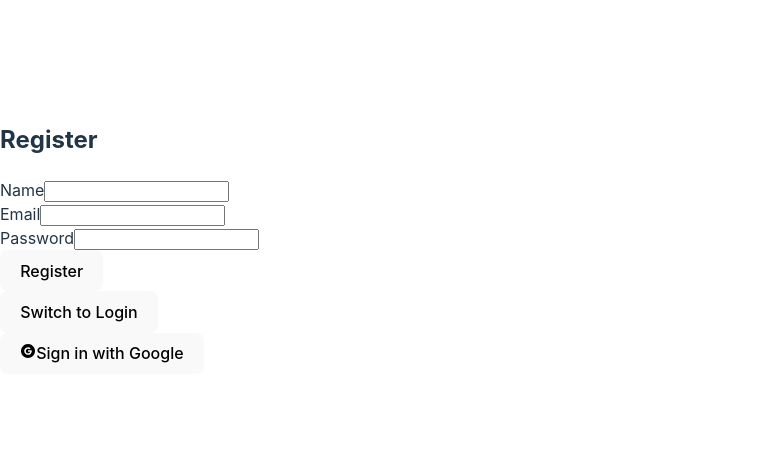
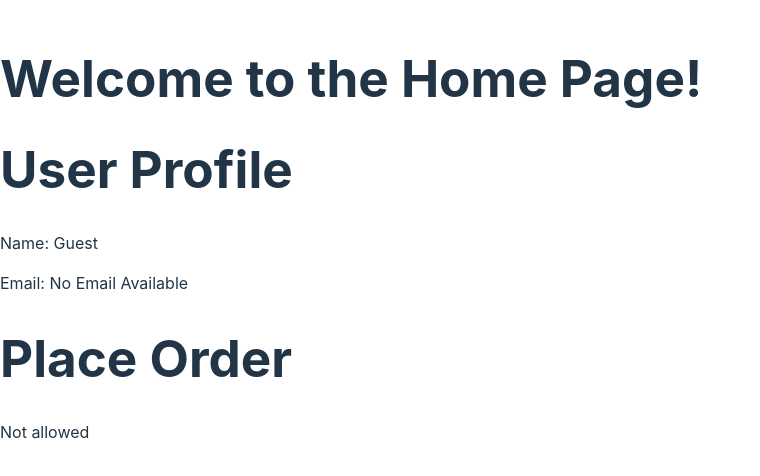
Before and after one commit to ibrahim-zaheer/SialConnect, a React (Vite) app in the folder frondend/sialconnect/: page /home in a window 1280 px wide. Shown: the part 162-638 px from the top of the page, without its empty margins (0-760 px from the left). Built offline with nearby package versions, Linux system fonts and the light colour scheme; no server answers.

Commit message:
changes done

```diff
--- a/frondend/sialconnect/src/App.jsx
+++ b/frondend/sialconnect/src/App.jsx
@@ -1,13 +1,12 @@
 // frontend/src/App.js
-import React from "react";
-import Auth from "./components/Auth";
-import OAuth from "./components/OAuth";
+import React from 'react';
+import { RouterProvider } from 'react-router-dom';
+import router from '../src/routes/router'; // Import the router configuration
 
 function App() {
   return (
     <div className="App">
-      <Auth />
-      <OAuth/>
+      <RouterProvider router={router} />
     </div>
   );
 }
--- a/frondend/sialconnect/src/components/Auth.jsx
+++ b/frondend/sialconnect/src/components/Auth.jsx
@@ -1,11 +1,23 @@
 
 import React, { useState } from "react";
 import axios from "axios";
+
+import { useNavigate, createBrowserRouter,
+  RouterProvider,
+  Route,
+  Link } from "react-router-dom";
+
+  import { useDispatch } from "react-redux";
+  import { setUser } from "../redux/reducers/userSlice";
+
+
 
 const Auth = () => {
   const [isRegister, setIsRegister] = useState(true);
   const [formData, setFormData] = useState({ name: "", email: "", password: "" });
   const [message, setMessage] = useState("");
+  const dispatch = useDispatch();
+  const navigate = useNavigate();
 
   const handleChange = (e) => {
     setFormData({ ...formData, [e.target.name]: e.target.value });
@@ -16,11 +28,23 @@ const Auth = () => {
     try {
       const url = isRegister ? "/api/auth/register" : "/api/auth/login";
       const { data } = await axios.post(url, formData);
+
+      console.log("Server Response:", data); // Check if data has name and email
+
       setMessage(data.message || "Login successful!");
+
+      if (!isRegister) {
+        const userData = { name: data.name, email: data.email };
+        dispatch(setUser(userData));
+        localStorage.setItem("user", JSON.stringify(userData));
+        localStorage.setItem("token", data.token);
+        navigate("/home");
+      }
     } catch (error) {
-      setMessage(error.response.data.message || "An error occurred");
+      setMessage(error.response?.data?.message || "An error occurred");
     }
   };
+
 
   return (
     <div>
--- /dev/null
+++ b/frondend/sialconnect/src/components/PlaceOrder.jsx
@@ -0,0 +1,32 @@
+// src/components/PlaceOrder.js
+import React, { useEffect, useState } from 'react';
+
+const PlaceOrder = () => {
+  const [isAllowed, setIsAllowed] = useState(false);
+
+
+  useEffect(() => {
+    // Check if a token exists in localStorage (or sessionStorage)
+    const token = localStorage.getItem('token');
+
+    // If token exists, allow placing order; otherwise, disallow
+    if (token) {
+      setIsAllowed(true);
+    } else {
+      setIsAllowed(false);
+    }
+  }, []);
+
+  return (
+    <div>
+      <h1>Place Order</h1>
+      {isAllowed ? (
+        <p>Allowed</p> // Show this if the user is logged in (token exists)
+      ) : (
+        <p>Not allowed</p> // Show this if the user is not logged in (token missing)
+      )}
+    </div>
+  );
+};
+
+export default PlaceOrder;
--- /dev/null
+++ b/frondend/sialconnect/src/components/UserProfile.jsx
@@ -0,0 +1,17 @@
+// src/components/UserProfile.js
+import React from 'react';
+import { useSelector } from 'react-redux';
+
+const UserProfile = () => {
+  const user = useSelector((state) => state.user); // Access the user data from the Redux store
+
+  return (
+    <div>
+      <h1>User Profile</h1>
+      <p>Name: {user.name || "Guest"}</p>
+      <p>Email: {user.email || "No Email Available"}</p>
+    </div>
+  );
+};
+
+export default UserProfile;
--- a/frondend/sialconnect/src/main.jsx
+++ b/frondend/sialconnect/src/main.jsx
@@ -8,8 +8,9 @@ import store from './redux/store';
 
 createRoot(document.getElementById('root')).render(
   <Provider store={store}>
-    <BrowserRouter> {/* Wrap with BrowserRouter */}
+
       <App />
-    </BrowserRouter>
+
+
   </Provider>
 );
--- /dev/null
+++ b/frondend/sialconnect/src/pages/homepage.jsx
@@ -0,0 +1,34 @@
+// // HomePage.js
+// import React from 'react';
+// import UserProfile from '../components/UserProfile';
+// const HomePage = () => {
+//   return (
+//     <div style={{ textAlign: 'center', marginTop: '50px' }}>
+//     <UserProfile/>
+//       <h1>Welcome to the Home Page!</h1>
+//       <p>You have successfully logged in.</p>
+//     </div>
+//   );
+// };
+
+// export default HomePage;
+
+// src/pages/HomePage.js
+import React from 'react';
+import { useSelector } from 'react-redux';
+import UserProfile from '../components/UserProfile';
+import PlaceOrder from '../components/PlaceOrder';
+
+const HomePage = () => {
+
+
+  return (
+    <div>
+      <h1>Welcome to the Home Page!</h1>
+      <UserProfile/>
+      <PlaceOrder/>
+    </div>
+  );
+};
+
+export default HomePage;
--- /dev/null
+++ b/frondend/sialconnect/src/pages/userauthentication.jsx
@@ -0,0 +1,15 @@
+// frontend/src/App.js
+import React from 'react';
+
+import Auth from '../components/Auth';
+import OAuth from '../components/OAuth';
+function UserAuth() {
+  return (
+    <>
+    <Auth/>
+    <OAuth/>
+    </>
+  );
+}
+
+export default UserAuth;
--- /dev/null
+++ b/frondend/sialconnect/src/redux/reducers/userSlice.js
@@ -0,0 +1,24 @@
+// src/redux/reducers/userSlice.js
+import { createSlice } from '@reduxjs/toolkit';
+
+// Load initial user data from localStorage, if available
+const initialState = JSON.parse(localStorage.getItem("user")) || { name: '', email: '' };
+
+const userSlice = createSlice({
+  name: 'user',
+  initialState,
+  reducers: {
+    setUser: (state, action) => {
+      state.name = action.payload.name;
+      state.email = action.payload.email;
+    },
+    clearUser: (state) => {
+      state.name = '';
+      state.email = '';
+      localStorage.removeItem("user"); // Clear from localStorage on logout
+    },
+  },
+});
+
+export const { setUser, clearUser } = userSlice.actions;
+export default userSlice.reducer;
--- a/frondend/sialconnect/src/redux/store.js
+++ b/frondend/sialconnect/src/redux/store.js
@@ -1,9 +1,23 @@
-// src/redux/store.js
+// // src/redux/store.js
+// import { configureStore } from '@reduxjs/toolkit';
+// import rootReducer from './reducers';
+
+// const store = configureStore({
+//   reducer: rootReducer,
+// });
+
+// export default store;
+
+
+
+// store.js
 import { configureStore } from '@reduxjs/toolkit';
-import rootReducer from './reducers';
+import userSlice   from './reducers/userSlice'; // Import your slice
 
 const store = configureStore({
-  reducer: rootReducer,
+  reducer: {
+    user: userSlice , // Add each slice reducer here
+  },
 });
 
 export default store;
--- /dev/null
+++ b/frondend/sialconnect/src/routes/router.jsx
@@ -0,0 +1,18 @@
+// router.js
+import { createBrowserRouter, Route } from 'react-router-dom';
+import Auth from '../components/Auth';
+import HomePage from '../pages/homepage';
+import UserAuth from '../pages/userauthentication';
+
+const router = createBrowserRouter([
+  {
+    path: '/',
+    element: <UserAuth />, // Root path renders the Auth component for login/register
+  },
+  {
+    path: '/home',
+    element: <HomePage />, // The home path renders HomePage after successful login
+  },
+]);
+
+export default router;
```
Also changed, not shown: 2 other files (tests, documents, lock files or other folders).
